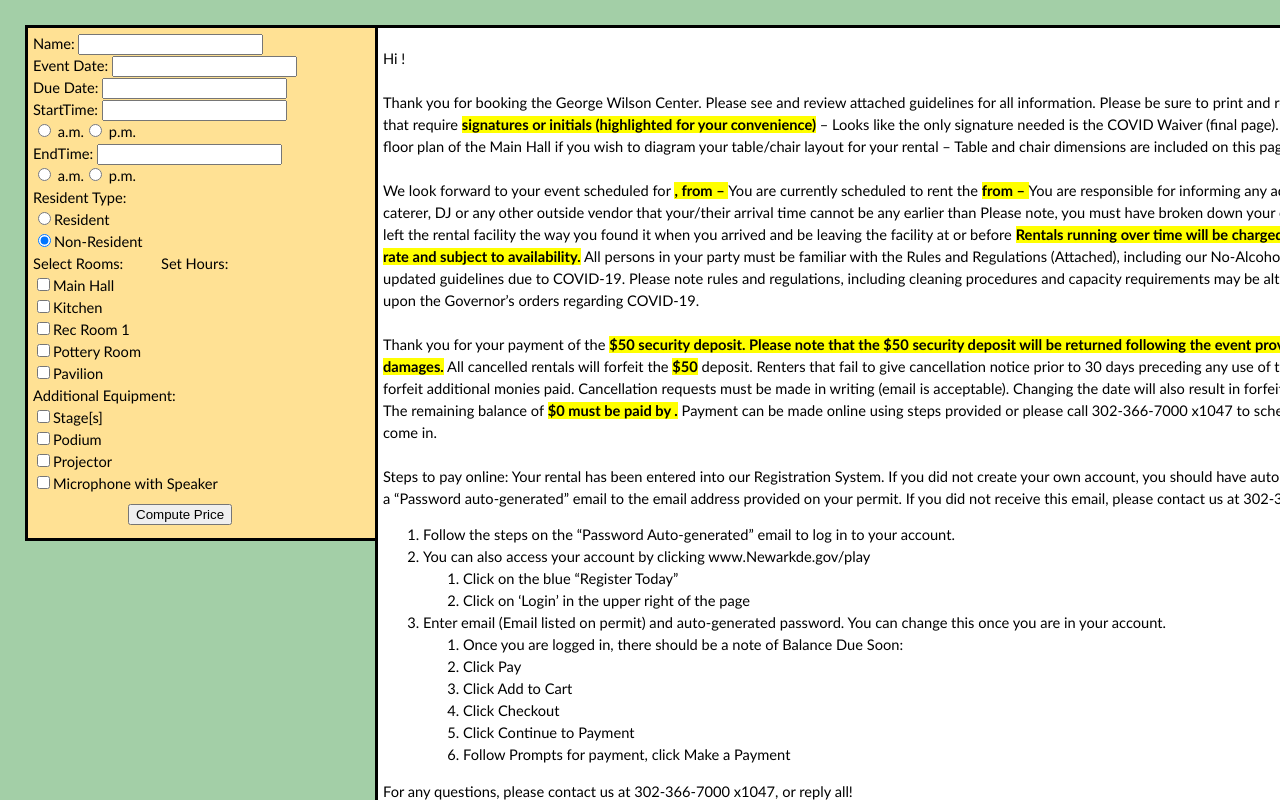
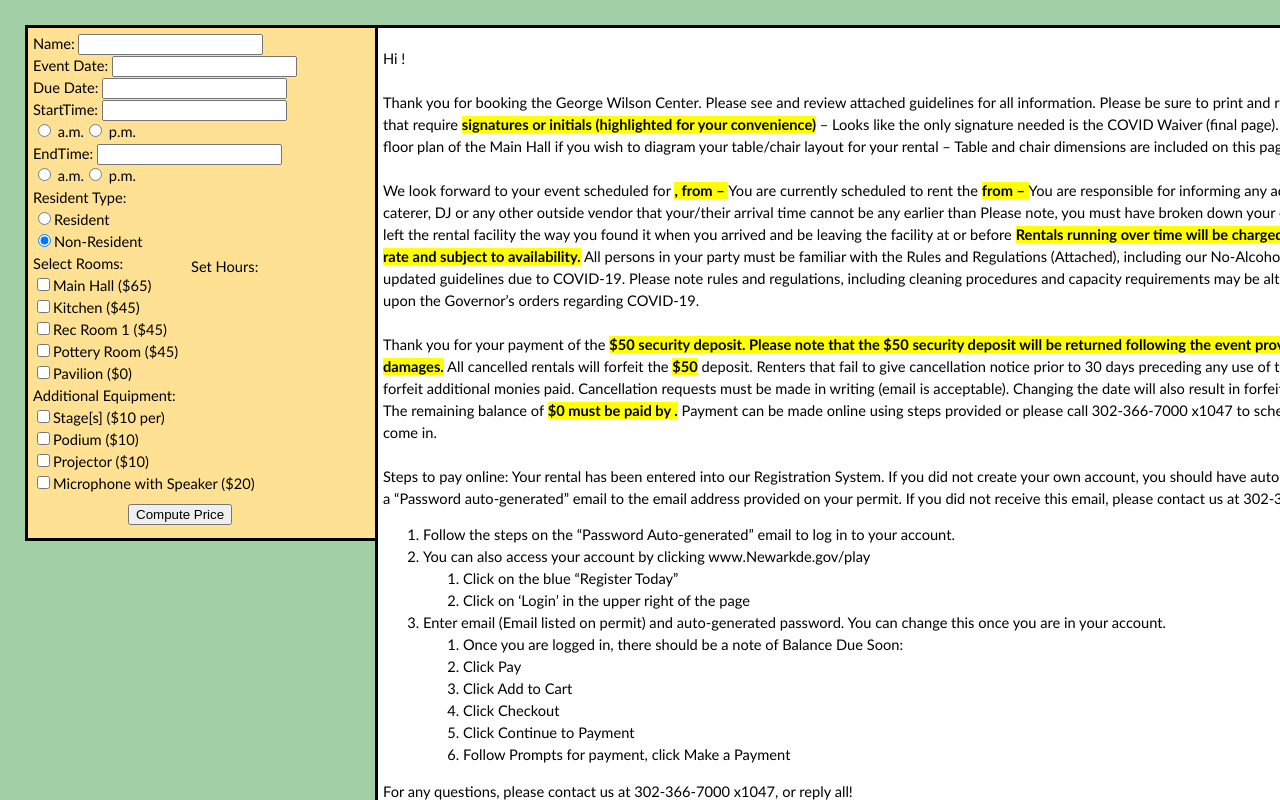
Before and after one commit to mlorang/Confirmation-Email, a React (Create React App) app: page / in a window 1280 px wide. Shown: the top 800 px of the page. Built offline with nearby package versions, Linux system fonts and the light colour scheme.

Commit message:
added price diplay based on resident type

```diff
--- a/src/components/CalculatePrice.tsx
+++ b/src/components/CalculatePrice.tsx
@@ -89,15 +89,15 @@ function CalculatePrice({
 
   return (
     <div>
-      <div style={{ position: "absolute", left: 133, top: 225 }}>
+      <div style={{ position: "absolute", left: 163, top: 228 }}>
         <Form.Label>Set Hours:</Form.Label>
       </div>
-      <div style={{ position: "absolute", left: 130, top: 247 }}>
+      <div style={{ position: "absolute", left: 160, top: 247 }}>
         {roomsCheckedState[0] === true && (
           <Form.Control value={mainHallHours} onChange={updateMainHallHours} />
         )}
       </div>
-      <div style={{ position: "absolute", left: 130, top: 269 }}>
+      <div style={{ position: "absolute", left: 160, top: 269 }}>
         {roomsCheckedState[1] === true && (
           <Form.Control
             value={kitchenHours}
@@ -105,12 +105,12 @@ function CalculatePrice({
           />
         )}
       </div>
-      <div style={{ position: "absolute", left: 130, top: 291 }}>
+      <div style={{ position: "absolute", left: 160, top: 291 }}>
         {roomsCheckedState[2] === true && (
           <Form.Control value={recRoom1Hours} onChange={updateRecRoom1Hours} />
         )}
       </div>
-      <div style={{ position: "absolute", left: 130, top: 313 }}>
+      <div style={{ position: "absolute", left: 160, top: 313 }}>
         {roomsCheckedState[3] === true && (
           <Form.Control
             value={potteryRoomHours}
@@ -118,7 +118,7 @@ function CalculatePrice({
           />
         )}
       </div>
-      <div style={{ position: "absolute", left: 130, top: 381 }}>
+      <div style={{ position: "absolute", left: 160, top: 381 }}>
         {equipmentCheckedState[0] === true && (
           <Form.Control value={stageAmount} onChange={updateStageAmount} />
         )}
--- a/src/components/RoomsAndEquipment.tsx
+++ b/src/components/RoomsAndEquipment.tsx
@@ -33,11 +33,15 @@ function RoomsAndEquipment({
     "Pavilion",
   ];
   const EQUIPMENT = [
-    "Stage[s]",
+    "Stage[s] ",
     "Podium",
     "Projector",
     "Microphone with Speaker",
   ];
+  const [roomsPriceRate, setRoomsPriceRate] = useState<number[]>([
+    65, 45, 45, 45, 0,
+  ]);
+  const ADDITIONALEQUIPMENTPRICE = ["($10 per)", "($10)", "($10)", "($20)"];
   const [roomsCheckedState, setRoomsCheckedState] = useState<boolean[]>([
     false,
     false,
@@ -81,6 +85,14 @@ function RoomsAndEquipment({
 
   function updateResident(event: React.ChangeEvent<HTMLInputElement>) {
     setResident(event.target.value);
+
+    const roomPrice = roomsPriceRate.map((price: number): number =>
+      resident === "Resident" ? (price = price + 5) : (price = price - 5)
+    );
+    if (roomPrice[4] === -5 || roomPrice[4] === 5) {
+      roomPrice[4] = 0;
+    }
+    setRoomsPriceRate(roomPrice);
   }
 
   return (
@@ -99,7 +111,7 @@ function RoomsAndEquipment({
       {ROOMS.map((choice: string, index: number) => (
         <Form.Check
           type="checkbox"
-          label={choice}
+          label={choice + " ($" + roomsPriceRate[index] + ")"}
           value={choice}
           onChange={() => handleSelecetedRoomChange(index)}
         />
@@ -108,7 +120,7 @@ function RoomsAndEquipment({
       {EQUIPMENT.map((choice: string, index: number) => (
         <Form.Check
           type="checkbox"
-          label={choice}
+          label={choice + " " + ADDITIONALEQUIPMENTPRICE[index]}
           value={choice}
           onChange={() => handleSelecetedEquipmentChange(index)}
         />
```
